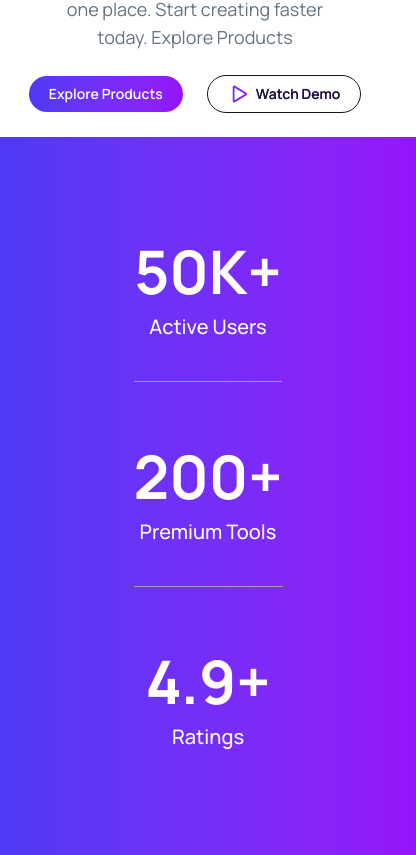
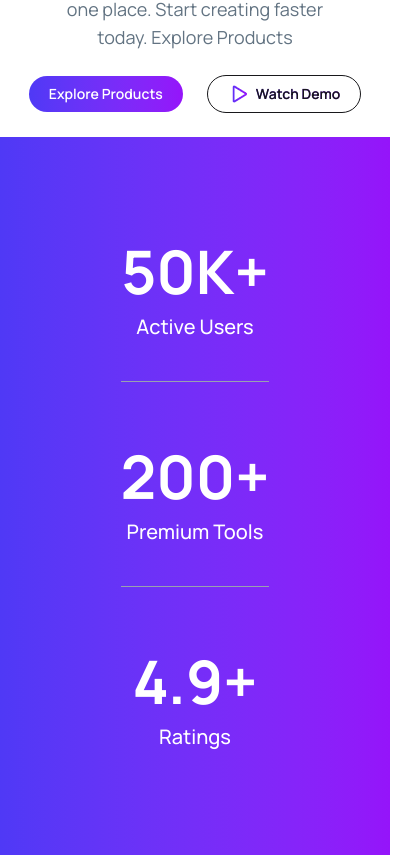
Before and after one commit to shakilkhan95/b13-a6-digitools-platform, a React (Vite) app: page / in a window 390 px wide. Shown: the part 1029-1884 px from the top of the page, 416 px wide, since content can reach past the window. Built offline with nearby package versions, Linux system fonts and the light colour scheme.

Commit message:
fixed padding problem in features section which were overflowing layout in small devices

```diff
--- a/src/components/Features.jsx
+++ b/src/components/Features.jsx
@@ -2,7 +2,7 @@ import React from 'react'
 
 const Features = () => {
   return (
-    <section id='features' className="py-16 px-52 bg-linear-to-l from-[#9514FA] to-[#4F39F6]">
+    <section id='features' className="py-16 px-6 lg:px-52 bg-linear-to-l from-[#9514FA] to-[#4F39F6]">
       <div className="flex flex-col md:flex-row justify-center divide-y md:divide-y-0 md:divide-x divide-gray-400 items-center gap-6">
         <div className="text-center text-white space-y-3 py-10 md:py-0 md:px-20">
           <h1 className="text-6xl font-bold">50K+</h1>
```
Also changed, not shown: 1 other file (tests, documents, lock files or other folders).
